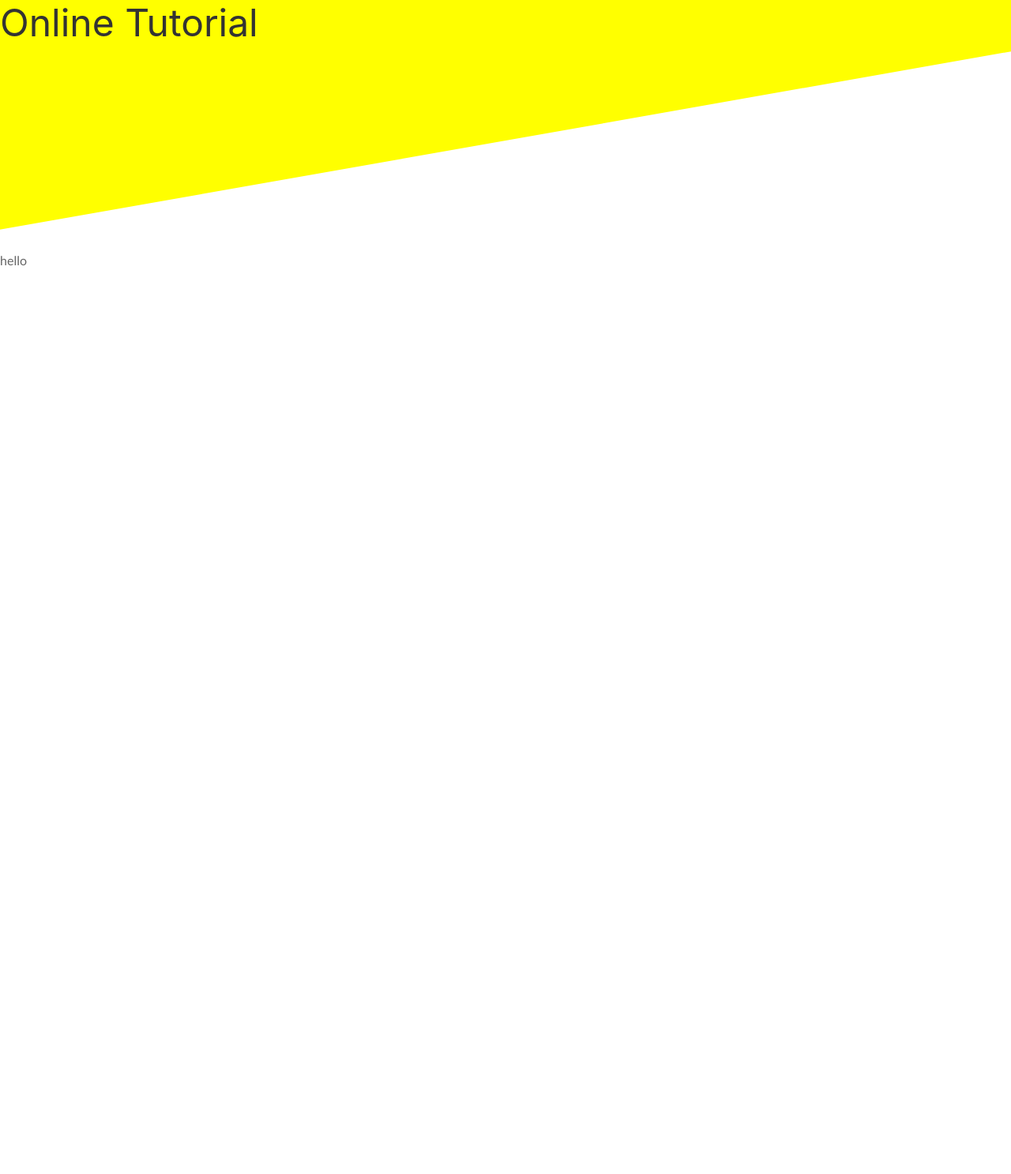
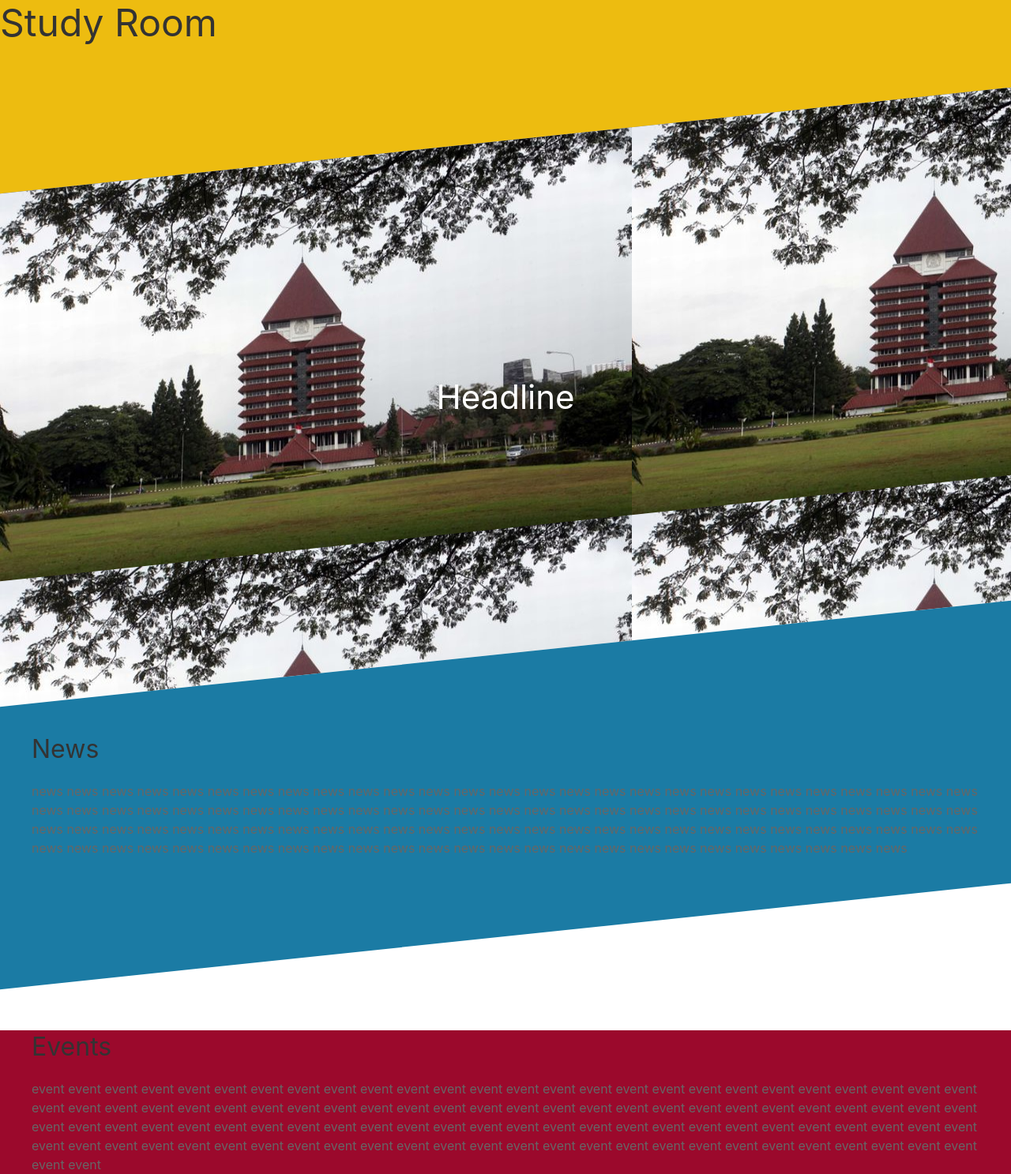
Before and after one commit to figtive/study-room, a Django app: page / in a window 1280 px wide. Shown: the whole page at 79% size. Before the commit the page ends 337 px from the top, so only its background shows below. Run offline with Django 3.2, Linux system fonts and the light colour scheme; some libraries are stand-ins or nearby versions.

Commit message:
tested design implementation

```diff
--- a/static/css/style.css
+++ b/static/css/style.css
@@ -1,23 +1,42 @@
 body {
     margin: 0;
     padding: 0;
-    font-family: 'Gill Sans', 'Gill Sans MT', Calibri, 'Trebuchet MS', sans-serif;
 }
-.navbar{
-    background: yellow;
+
+*[slant] {
     padding: 100px 0;
-    transform: skew(0deg, -10deg) translateY(-120px);
+    transform: skew(0deg, -6deg) translateY(-120px);
 }
-.navbar-container{
-    /* padding: 150px 200px; */
-    transform: skew(0deg, 10deg);
+
+*[slant] > * {
+    transform: skew(0deg, 6deg);
 }
+
+.deslant {
+    transform: skew(0deg, 6deg);
+}
+
+.navbar {
+    background: #EDBC10;
+}
+
+.news {
+    background: #1B7BA4;
+}
+
+.event {
+    background: #9B092C;
+}
+
+
+
 .navbar-container h1{
     margin: 0;
     padding: 20px 0;
     font-size: 3em;
 }
+
 .homepage-image{
-    background-image:url('../img/rektorat.jpg');
+    background-image: url('/static/img/rektorat.jpg');
 
 }
--- a/templates/index.html
+++ b/templates/index.html
@@ -2,37 +2,67 @@
 <html>
 
 <head>
-    <!-- <meta name="viewport" content="width=device-width, initial-scale=1"> -->
-    <meta name="viewport" content="width=device-width, initial-scale = 1.0,
-maximum-scale=1.0, user-scalable=no" />
+    <meta name="viewport" content="width=device-width, initial-scale = 1.0, maximum-scale=1.0, user-scalable=no" />
     <title>StudyRoom</title>
-    <!-- <link rel="stylesheet" href="https://stackpath.bootstrapcdn.com/bootstrap/4.1.3/css/bootstrap.min.css" integrity="sha384-MCw98/SFnGE8fJT3GXwEOngsV7Zt27NXFoaoApmYm81iuXoPkFOJwJ8ERdknLPMO"
-        crossorigin="anonymous"> -->
     <link rel="stylesheet" href="https://cdnjs.cloudflare.com/ajax/libs/uikit/3.0.0-rc.19/css/uikit.min.css" />
-
     <!-- <link rel="stylesheet" href="{% static 'css/normalize.css' %}"> -->
     <link rel="stylesheet" href="{% static 'css/style.css' %}">
 </head>
+<body>
+    <nav class="navbar" slant>
+        <div class="navbar-container">
+            <h1>Study Room</h1>
+        </div>
+    </nav>
+    <section class="homepage-image" uk-parallax="bgy: -50" slant>
+        <div class="uk-height-large uk-background-cover uk-light uk-flex">
 
-<body>
+            <h1 class="uk-width-1-2@m uk-text-center uk-margin-auto uk-margin-auto-vertical">Headline</h1>
 
-    <div class="navbar">
-        <div class="navbar-container">
-            <h1>Online Tutorial</h1>
         </div>
-    </div>
-    <!-- <div class="navbar">
+    </section>
+    <section class="news" slant>
+        <div class="news-container uk-container">
+            <h2>News</h2>
+            <p>news news news news news news news news news news news news news news news news news news news news news news
+                    news news news news news news news news news news news news news news news news news news news news news
+                    news news news news news news news news news news news news news news news news news news news news news
+                    news news news news news news news news news news news news news news news news news news news news news
+                    news news news news news news news news news news news news news news news news news news news news news
+            </p>
+        </div>
+    </section>
 
-    </div> -->
+    <section class="event">
+            <div class="event-container uk-container">
+                <h2>Events</h2>
+                <p>event event event event event event event event event event event event event event event event event event event event event event
+                        event event event event event event event event event event event event event event event event event event event event event
+                        event event event event event event event event event event event event event event event event event event event event event
+                        event event event event event event event event event event event event event event event event event event event event event
+                        event event event event event event event event event event event event event event event event event event event event event
+                </p>
+            </div>
+        </section>
 
     <div class="homepage-image"></div>
-    <p>hello</p>
+
+
+
+
+
+
+
+
+
     <!-- <script src="https://code.jquery.com/jquery-3.3.1.slim.min.js" integrity="sha384-q8i/X+965DzO0rT7abK41JStQIAqVgRVzpbzo5smXKp4YfRvH+8abtTE1Pi6jizo"
         crossorigin="anonymous"></script>
     <script src="https://cdnjs.cloudflare.com/ajax/libs/popper.js/1.14.3/umd/popper.min.js" integrity="sha384-ZMP7rVo3mIykV+2+9J3UJ46jBk0WLaUAdn689aCwoqbBJiSnjAK/l8WvCWPIPm49"
         crossorigin="anonymous"></script>
     <script src="https://stackpath.bootstrapcdn.com/bootstrap/4.1.3/js/bootstrap.min.js" integrity="sha384-ChfqqxuZUCnJSK3+MXmPNIyE6ZbWh2IMqE241rYiqJxyMiZ6OW/JmZQ5stwEULTy"
         crossorigin="anonymous"></script> -->
+    <script src="https://cdnjs.cloudflare.com/ajax/libs/uikit/3.0.0-rc.19/js/uikit.min.js"></script>
+    <script src="https://cdnjs.cloudflare.com/ajax/libs/uikit/3.0.0-rc.19/js/uikit-icons.min.js"></script>
 </body>
 
 </html>
```
Also changed, not shown: 1 other file.
